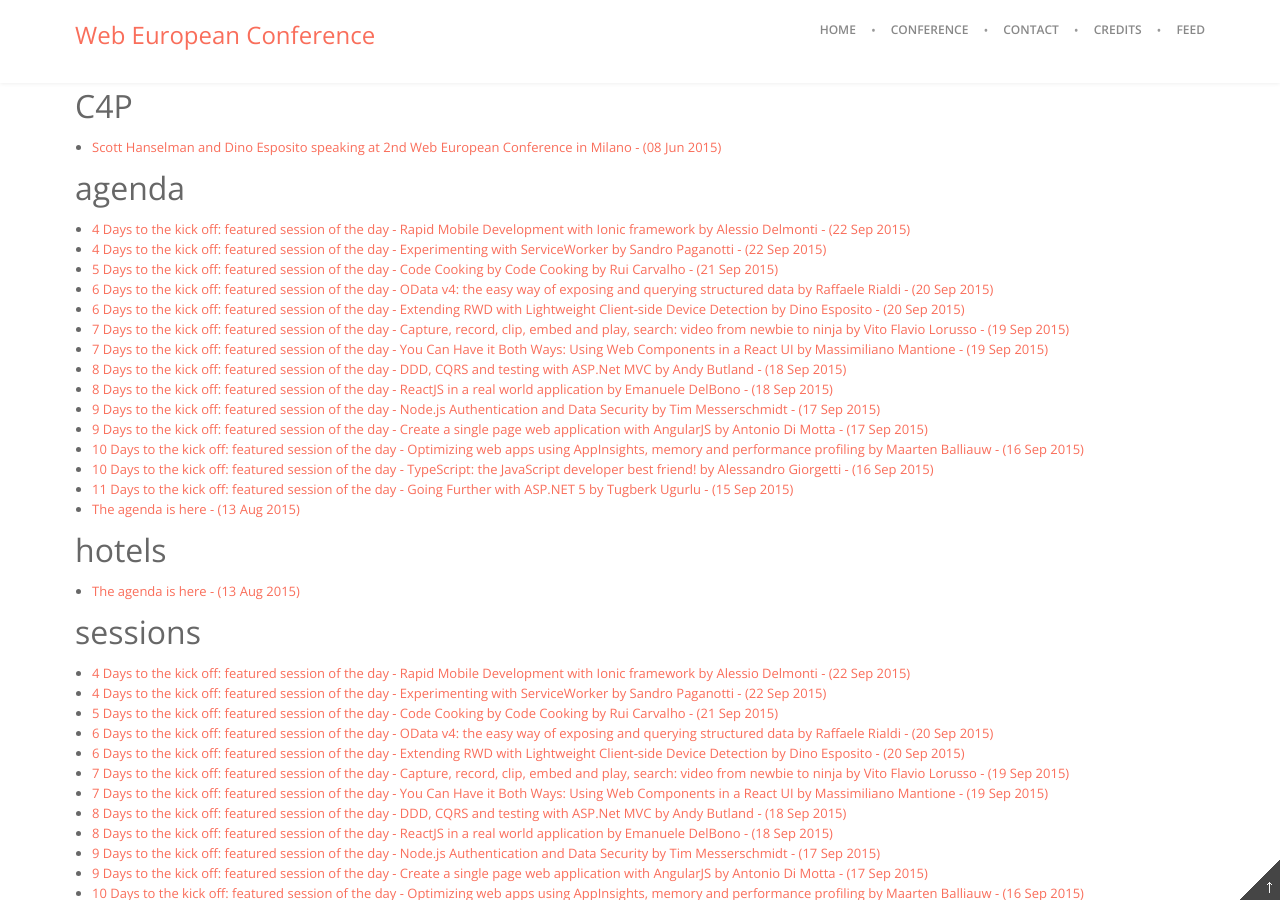
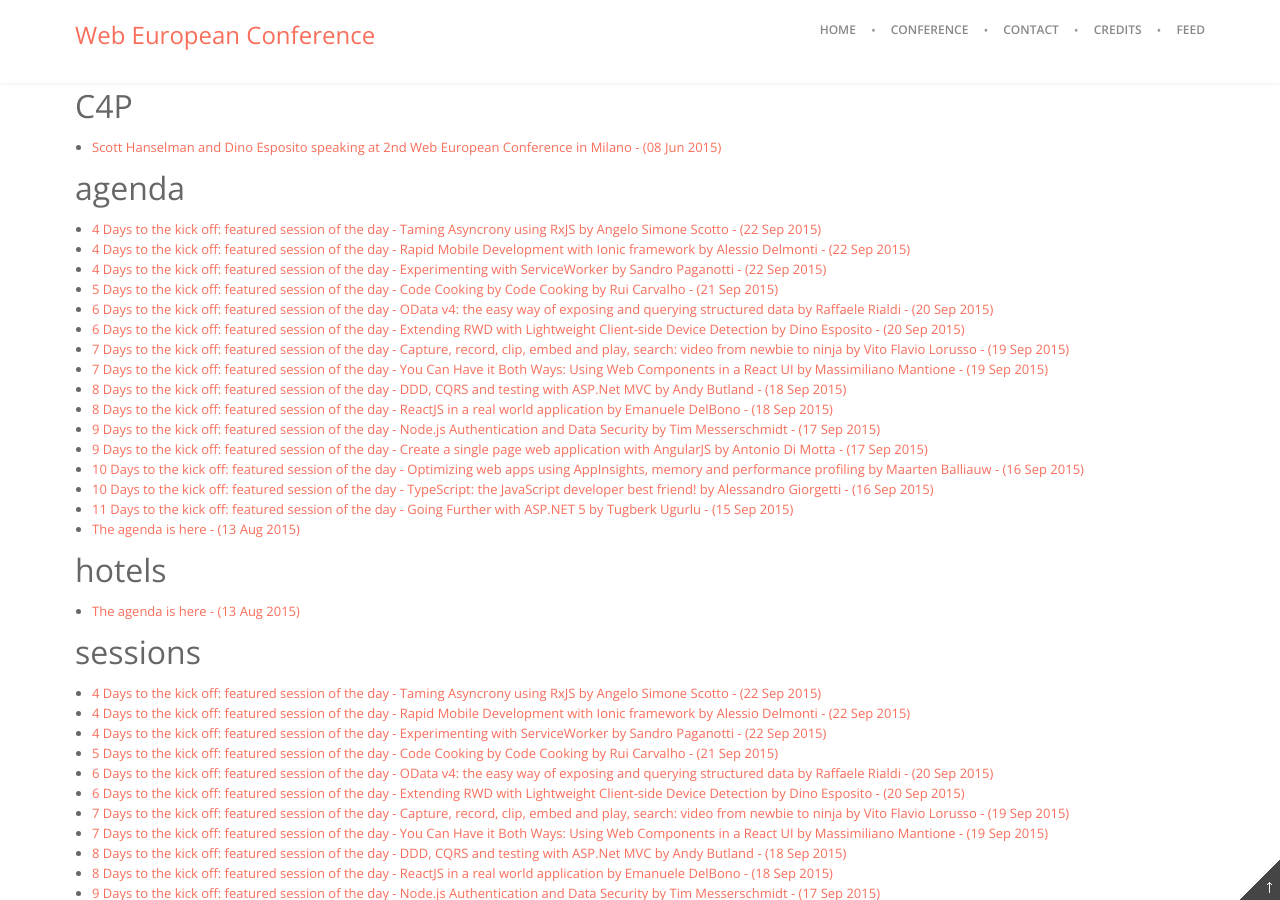
Before and after one commit to Web-European-Conference/blog, a Jekyll site: the page built from tag/index.html, in a window 1280 px wide and 900 px high, scrolled down 969 px. Built offline with Jekyll 4.4.1, drawn with Linux system fonts in a browser that asks for light colours; Markdown is read by kramdown in place of the engine named in the settings; comment, search, counter and statistics services are not loaded.

Commit message:
PostTitle(4 Days to the kick off: featured session of the day - Taming Asyncrony using RxJS by Angelo Simone Scotto) Link(http://blog.webnextconf.eu/2015/09/22/04-days-to-the-conference-RxJS-reply/) Scheduled(2015-09-22T17:00+02:00)

```diff
--- a/_drafts/reply.md
+++ b/_posts/2015-09-22-04-days-to-the-conference-RxJS-reply.markdown
@@ -1,7 +1,23 @@
+---
+layout: post
+date: 2015-09-22 5:00PM
+title: "4 Days to the kick off: featured session of the day - Taming Asyncrony using RxJS by Angelo Simone Scotto"
+description: "Featured session of the day is Taming Asyncrony using RxJS by Angelo Simone Scotto"
+imagePath: /assets/2015/09/reply.jpg
+comments: true
+categories:
+- News
+tags:
+- sessions
+- agenda
+---
 
-* *Tell us a bit more about your session*
+Looking for some a different approach on Async with Javascript? Maybe **Taming Asyncrony using RxJS** by Angelo Simone Scotto could be the session for you.
 
-My session is about "Reactive Extensions" (Rx); speaking about Rx is really exciting because in our work it's rare to find something really new, but Rx, with its Observable pattern, somehow did it.
+If not, as last session of the day you could also choose a [different approach to Javascript, with TypeScript](http://blog.webnextconf.eu/2015/09/16/10-days-to-the-conference-typescript-giorgetti/), or a [different approach to learning a new language](http://blog.webnextconf.eu/2015/09/21/05-days-to-the-conference-codecooking-rui/).
+
+### Q: Tell us a bit more about your session
+**A**: My session is about "Reactive Extensions" (Rx); speaking about Rx is really exciting because in our work it's rare to find something really new, but Rx, with its Observable pattern, somehow did it.
 
 It showed us something that even the venerable [Gang of Four](http://c2.com/cgi/wiki?GangOfFour) in their "Design Pattern" book missed, that [Iterator](https://en.wikipedia.org/wiki/Iterator_pattern) and [Observer](https://en.wikipedia.org/wiki/Observer_pattern) patterns were really different views of the same thing, quite interesting stuff.
 
@@ -20,9 +36,9 @@
  * **[RxJSKoans](https://github.com/Reactive-Extensions/RxJSKoans)**: GitHub repository full of small exercises of increasing difficulty using RxJS.
  * **[Rx Workshop](https://channel9.msdn.com/Series/Rx-Workshop)**: A set of videos teaching you Rx.NET directly from Rx team members.
 
-* *Tell us a bit more about yourself*
 
-First of all i'm a software developer, even if after 10 years of experience, as you can imagine, my role in the company changed quite a lot.
+### Q: Tell us a bit more about yourself
+**A**: First of all i'm a software developer, even if after 10 years of experience, as you can imagine, my role in the company changed quite a lot.
 
 I'm a [Cluster Reply](http://www.reply.eu/en/) employee and my current title is something like *"Solution Architect"* and *"Technical Advisor"*, and what it really means to me is just being a software developer with added responsability such as teaching and introducing colleagues to new technologies, patterns and architectures and, obviously, be blamed when something don't work out as intended.
 
@@ -33,3 +49,7 @@
 > I haven't seen a "pure-website" project since about 1996.
 > If your projects are like mine, they have probably been
 > enterprise integration projects that happen to have an HTML-based front end.
+
+
+## Register to the Web European Conference
+If you want to attend this session but haven't registered to the [Web European Conference](http://webnextconf.eu/) yet, you still have some time: [go register](http://webnextconf.eventbrite.com/) before all 900 tickets are gone.
```
